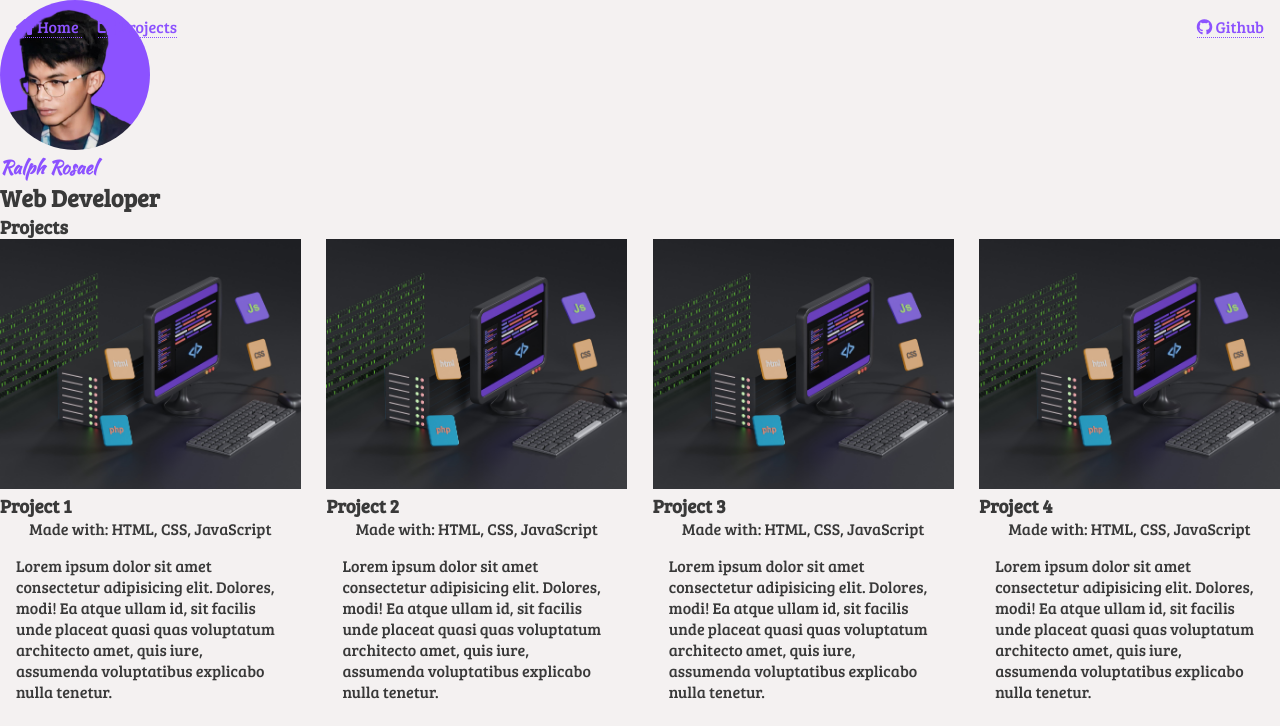
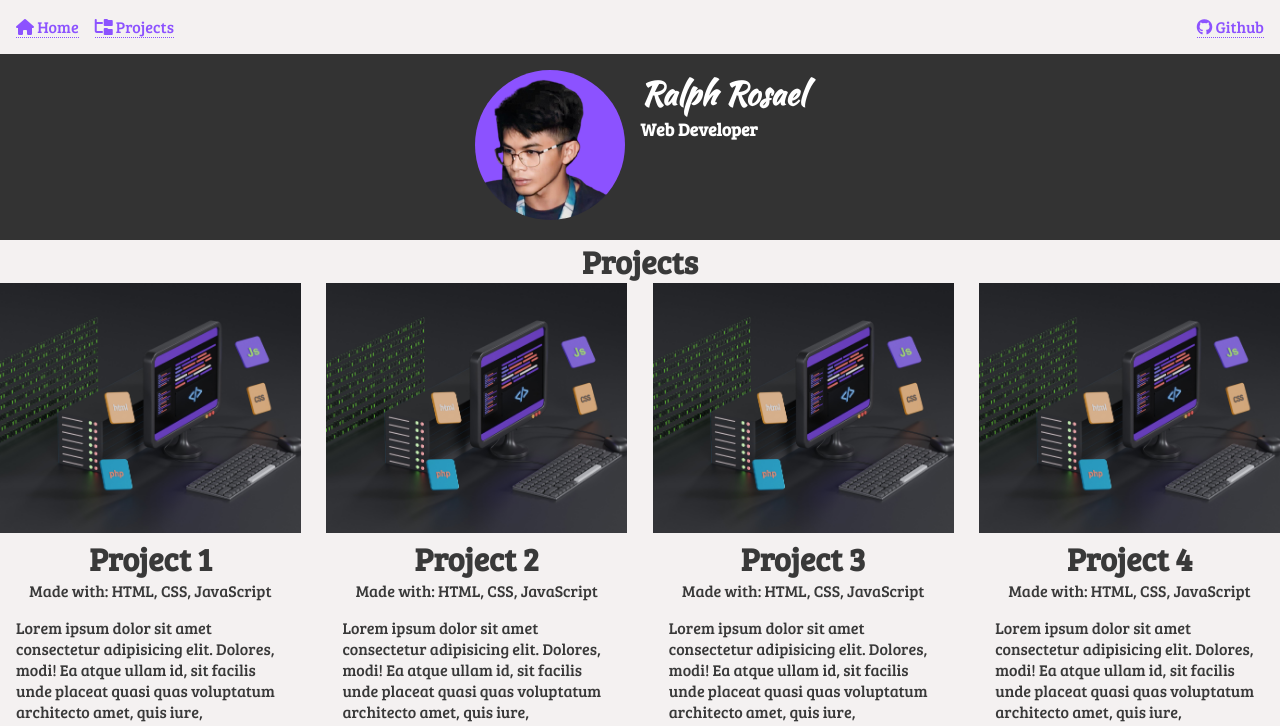
Before and after one commit to coder-ralph/static-website, a plain HTML site: page projects.html in a window 1280 px wide. Shown: the top 726 px of the page. Drawn offline with Linux system fonts and the light colour scheme.

Commit message:
update styles.css

```diff
--- a/css/styles.css
+++ b/css/styles.css
@@ -18,6 +18,13 @@ body {
   background-color: rgb(244, 241, 241);
   font-family: "Bree Serif", serif;
   color: rgb(57, 57, 57);
+}
+
+header {
+  display: flex;
+  flex-direction: row;
+  justify-content: space-between;
+  padding: 16px;
 }
 
 /* Dark mode styles */
@@ -86,7 +93,6 @@ a {
 #content {
   text-align: center;
   height: 100%;
-  flex-direction: center;
 }
 
 #my-name {
@@ -95,19 +101,20 @@ a {
 }
 
 #left-side {
-  position: absolute;
-  top: 16px;
-  left: 16px;
-}
-#left-side > a {
-  margin-right: 16px;
+  display: flex;
+  flex-direction: row;
+  column-gap: 16px;
 }
 
-#right-side {
+/* #left-side > a {
+  margin-right: 20px;
+} */
+
+/* #right-side {
   position: absolute;
-  top: 16px;
-  right: 16px;
-}
+  top: 20px;
+  right: 20px;
+} */
 
 a {
   color: #8c52ff;
@@ -122,6 +129,7 @@ footer {
   width: 100vw; /* vw -> viewport width */
   padding: 16px;
 }
+
 footer > section {
   display: flex;
   justify-content: space-around;
@@ -135,3 +143,43 @@ footer > section {
   transform: translate(-50%, -50%);
   padding: 16px;
 }
+
+/* Projects page */
+
+#hero-banner {
+  /* background: linear-gradient(150deg, red, blue, magenta); */
+  background-color: #333;
+}
+
+#hero-banner > div {
+  width: 100vw; /* vw -> viewport width */
+  display: flex;
+  column-gap: 16px;
+  padding: 16px;
+
+}
+
+@media (min-width: 426px) and (max-width: 768px) {
+  #hero-banner > div {
+    width: 50%;
+    margin: 0 auto;
+  }
+}
+
+#hero-banner h1,
+#hero-banner h2 {
+  color: white;
+}
+
+#hero-banner h1 {
+  font-size: 2rem; /* 1rem -> 16px */
+}
+
+#hero-banner h2 {
+  font-size: 1.1rem; /* customize this value to align the text in single row */
+}
+
+h3 {
+  text-align: center;
+  font-size: 32px;
+}
```
